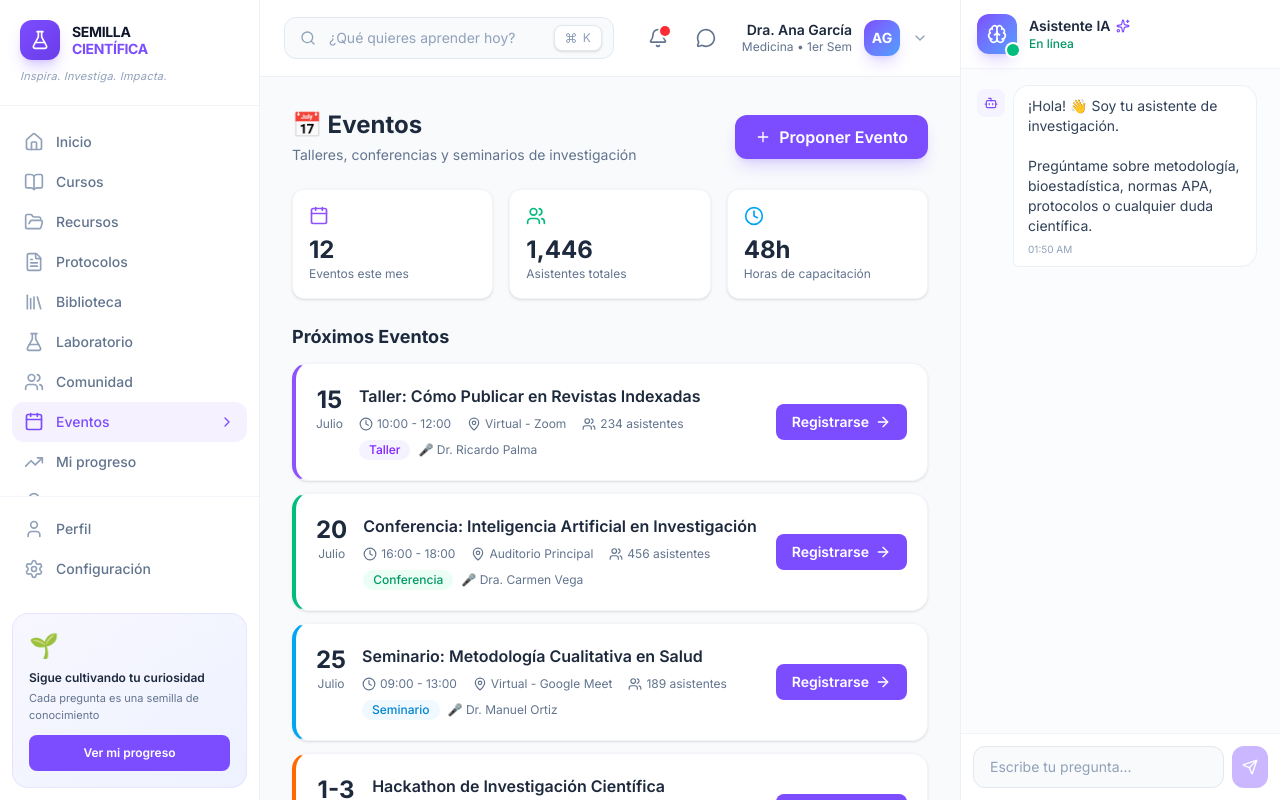
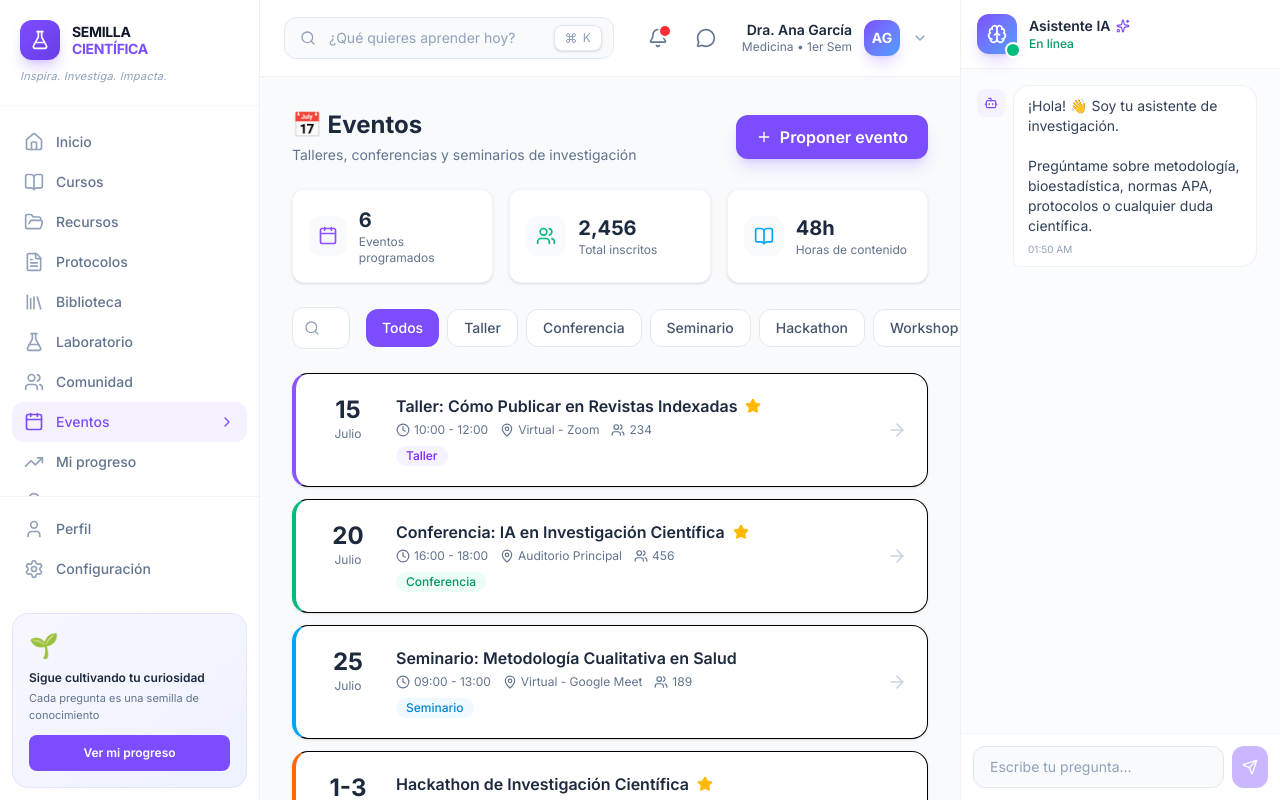
Before and after one commit to jsasha-art/semilla-cientifica, a Next.js app: page /eventos in a window 1280 px wide. Built offline with nearby package versions, Linux system fonts and the light colour scheme.

Commit message:
Eventos interactivos

```diff
--- a/app/(dashboard)/eventos/page.tsx
+++ b/app/(dashboard)/eventos/page.tsx
@@ -1,122 +1,175 @@
-import { Calendar, MapPin, Clock, Users, Plus, ArrowRight } from "lucide-react"
+"use client"
+
+import { useState } from "react"
+import { motion, AnimatePresence } from "framer-motion"
+import { Calendar, MapPin, Clock, Users, Plus, ArrowRight, Search, Filter, Tag, Star, BookOpen } from "lucide-react"
 
 const eventos = [
-  {
-    title: "Taller: Cómo Publicar en Revistas Indexadas",
-    date: "15 Julio, 2025",
-    time: "10:00 - 12:00",
-    location: "Virtual - Zoom",
-    attendees: 234,
-    type: "Taller",
-    color: "violet",
-    speaker: "Dr. Ricardo Palma"
-  },
-  {
-    title: "Conferencia: Inteligencia Artificial en Investigación",
-    date: "20 Julio, 2025",
-    time: "16:00 - 18:00",
-    location: "Auditorio Principal",
-    attendees: 456,
-    type: "Conferencia",
-    color: "emerald",
-    speaker: "Dra. Carmen Vega"
-  },
-  {
-    title: "Seminario: Metodología Cualitativa en Salud",
-    date: "25 Julio, 2025",
-    time: "09:00 - 13:00",
-    location: "Virtual - Google Meet",
-    attendees: 189,
-    type: "Seminario",
-    color: "sky",
-    speaker: "Dr. Manuel Ortiz"
-  },
-  {
-    title: "Hackathon de Investigación Científica",
-    date: "1-3 Agosto, 2025",
-    time: "Todo el día",
-    location: "Campus Universitario",
-    attendees: 567,
-    type: "Evento Especial",
-    color: "orange",
-    speaker: "Múltiples facilitadores"
-  },
+  { title: "Taller: Cómo Publicar en Revistas Indexadas", fecha: "15 Julio, 2025", hora: "10:00 - 12:00", lugar: "Virtual - Zoom", asistentes: 234, tipo: "Taller", color: "violet", ponente: "Dr. Ricardo Palma", desc: "Aprende estrategias para publicar en Scopus y Web of Science.", tags: ["Publicación", "Scopus", "Indexación"], destacado: true },
+  { title: "Conferencia: IA en Investigación Científica", fecha: "20 Julio, 2025", hora: "16:00 - 18:00", lugar: "Auditorio Principal", asistentes: 456, tipo: "Conferencia", color: "emerald", ponente: "Dra. Carmen Vega", desc: "Cómo la inteligencia artificial está transformando la investigación.", tags: ["IA", "Tecnología"], destacado: true },
+  { title: "Seminario: Metodología Cualitativa en Salud", fecha: "25 Julio, 2025", hora: "09:00 - 13:00", lugar: "Virtual - Google Meet", asistentes: 189, tipo: "Seminario", color: "sky", ponente: "Dr. Manuel Ortiz", desc: "Técnicas de entrevista y grupos focales para investigación.", tags: ["Cualitativa", "Entrevistas"], destacado: false },
+  { title: "Hackathon de Investigación Científica", fecha: "1-3 Agosto, 2025", hora: "Todo el día", lugar: "Campus Universitario", asistentes: 567, tipo: "Hackathon", color: "orange", ponente: "Múltiples facilitadores", desc: "48 horas para desarrollar un proyecto de investigación desde cero.", tags: ["Hackathon", "Competencia"], destacado: true },
+  { title: "Workshop: SPSS para Principiantes", fecha: "10 Agosto, 2025", hora: "14:00 - 17:00", lugar: "Laboratorio de Cómputo", asistentes: 120, tipo: "Workshop", color: "rose", ponente: "Dra. Laura Sánchez", desc: "Taller práctico de SPSS desde cero.", tags: ["SPSS", "Estadística"], destacado: false },
+  { title: "Congreso: Investigación en Pregrado", fecha: "5-7 Septiembre, 2025", hora: "08:00 - 18:00", lugar: "Centro de Convenciones", asistentes: 890, tipo: "Congreso", color: "indigo", ponente: "Varios ponentes", desc: "El congreso más grande de investigación universitaria.", tags: ["Congreso", "Pregrado"], destacado: true },
 ]
 
-const colorMap: Record<string, { border: string; bg: string; text: string }> = {
-  violet: { border: "border-l-violet-500", bg: "bg-violet-50", text: "text-violet-600" },
-  emerald: { border: "border-l-emerald-500", bg: "bg-emerald-50", text: "text-emerald-600" },
-  sky: { border: "border-l-sky-500", bg: "bg-sky-50", text: "text-sky-600" },
-  orange: { border: "border-l-orange-500", bg: "bg-orange-50", text: "text-orange-600" },
+const colorMap: Record<string, { border: string; bg: string; text: string; light: string }> = {
+  violet: { border: "border-l-violet-500", bg: "bg-violet-50", text: "text-violet-600", light: "bg-violet-50" },
+  emerald: { border: "border-l-emerald-500", bg: "bg-emerald-50", text: "text-emerald-600", light: "bg-emerald-50" },
+  sky: { border: "border-l-sky-500", bg: "bg-sky-50", text: "text-sky-600", light: "bg-sky-50" },
+  orange: { border: "border-l-orange-500", bg: "bg-orange-50", text: "text-orange-600", light: "bg-orange-50" },
+  rose: { border: "border-l-rose-500", bg: "bg-rose-50", text: "text-rose-600", light: "bg-rose-50" },
+  indigo: { border: "border-l-indigo-500", bg: "bg-indigo-50", text: "text-indigo-600", light: "bg-indigo-50" },
 }
 
 export default function EventosPage() {
+  const [selectedEvento, setSelectedEvento] = useState<any>(null)
+  const [inscrito, setInscrito] = useState<string[]>([])
+  const [searchTerm, setSearchTerm] = useState("")
+  const [filtroTipo, setFiltroTipo] = useState("Todos")
+
+  const inscribir = (titulo: string) => {
+    if (!inscrito.includes(titulo)) {
+      setInscrito([...inscrito, titulo])
+    }
+  }
+
+  const tipos = ["Todos", "Taller", "Conferencia", "Seminario", "Hackathon", "Workshop", "Congreso"]
+  const filtrados = eventos.filter(e => {
+    const matchSearch = e.title.toLowerCase().includes(searchTerm.toLowerCase())
+    const matchTipo = filtroTipo === "Todos" || e.tipo === filtroTipo
+    return matchSearch && matchTipo
+  })
+
+  if (selectedEvento) {
+    return (
+      <div className="p-8 space-y-6">
+        <button onClick={() => setSelectedEvento(null)} className="flex items-center gap-2 text-sm text-slate-500 hover:text-slate-800">
+          ← Volver a eventos
+        </button>
+        <div className={`bg-white dark:bg-slate-800 rounded-2xl p-8 border shadow-sm ${colorMap[selectedEvento.color].border} border-l-4`}>
+          <div className="flex items-center justify-between mb-4">
+            <span className={`text-xs font-semibold px-3 py-1.5 rounded-full ${colorMap[selectedEvento.color].bg} ${colorMap[selectedEvento.color].text}`}>
+              {selectedEvento.tipo}
+            </span>
+            {selectedEvento.destacado && (
+              <span className="flex items-center gap-1 text-xs text-amber-500"><Star className="w-4 h-4 fill-amber-400" /> Destacado</span>
+            )}
+          </div>
+          <h1 className="text-2xl font-bold text-slate-800 dark:text-white mb-4">{selectedEvento.title}</h1>
+          <p className="text-slate-600 dark:text-slate-300 mb-6">{selectedEvento.desc}</p>
+          <div className="grid grid-cols-2 gap-4 mb-6">
+            <InfoItem icon={Calendar} label="Fecha" value={selectedEvento.fecha} />
+            <InfoItem icon={Clock} label="Hora" value={selectedEvento.hora} />
+            <InfoItem icon={MapPin} label="Lugar" value={selectedEvento.lugar} />
+            <InfoItem icon={Users} label="Asistentes" value={`${selectedEvento.asistentes} inscritos`} />
+          </div>
+          <div className="flex gap-2 mb-4">
+            {selectedEvento.tags.map((tag: string) => (
+              <span key={tag} className="text-xs bg-slate-100 dark:bg-slate-700 px-2.5 py-1 rounded-full">{tag}</span>
+            ))}
+          </div>
+          <button onClick={() => inscribir(selectedEvento.title)}
+            className={`w-full py-3.5 rounded-xl font-bold text-lg transition-all ${
+              inscrito.includes(selectedEvento.title)
+                ? "bg-emerald-500 text-white"
+                : "bg-[#7C4DFF] text-white hover:bg-[#6A3DE8] shadow-lg shadow-[#7C4DFF]/20"
+            }`}>
+            {inscrito.includes(selectedEvento.title) ? "✅ Ya estás inscrito" : "Inscribirse ahora"}
+          </button>
+        </div>
+      </div>
+    )
+  }
+
   return (
     <div className="p-8 space-y-6">
       <div className="flex items-center justify-between">
         <div>
-          <h1 className="text-2xl font-bold text-slate-800 font-display">📅 Eventos</h1>
-          <p className="text-sm text-slate-500 mt-1">Talleres, conferencias y seminarios de investigación</p>
+          <h1 className="text-2xl font-bold text-slate-800 dark:text-white font-display">📅 Eventos</h1>
+          <p className="text-sm text-slate-500 dark:text-slate-400 mt-1">Talleres, conferencias y seminarios de investigación</p>
         </div>
         <button className="flex items-center gap-2 bg-[#7C4DFF] text-white font-semibold px-5 py-2.5 rounded-xl hover:bg-[#6A3DE8] transition-colors shadow-lg shadow-[#7C4DFF]/20">
-          <Plus className="w-4 h-4" /> Proponer Evento
+          <Plus className="w-4 h-4" /> Proponer evento
         </button>
       </div>
 
       {/* Stats */}
       <div className="grid grid-cols-3 gap-4">
-        <div className="bg-white rounded-xl p-4 border border-slate-100 shadow-sm">
-          <Calendar className="w-5 h-5 text-violet-500 mb-2" />
-          <p className="text-2xl font-bold text-slate-800">12</p>
-          <p className="text-xs text-slate-500">Eventos este mes</p>
+        <StatBox icon={Calendar} value={eventos.length} label="Eventos programados" color="violet" />
+        <StatBox icon={Users} value="2,456" label="Total inscritos" color="emerald" />
+        <StatBox icon={BookOpen} value="48h" label="Horas de contenido" color="sky" />
       </div>
-        <div className="bg-white rounded-xl p-4 border border-slate-100 shadow-sm">
-          <Users className="w-5 h-5 text-emerald-500 mb-2" />
-          <p className="text-2xl font-bold text-slate-800">1,446</p>
-          <p className="text-xs text-slate-500">Asistentes totales</p>
+
+      {/* Filtros */}
+      <div className="flex items-center gap-4">
+        <div className="relative flex-1 max-w-md">
+          <Search className="absolute left-3 top-1/2 -translate-y-1/2 w-4 h-4 text-slate-400" />
+          <input type="text" value={searchTerm} onChange={e => setSearchTerm(e.target.value)}
+            placeholder="Buscar eventos..." className="w-full pl-10 pr-4 py-2.5 bg-white dark:bg-slate-800 border border-slate-200 dark:border-slate-600 rounded-xl text-sm" />
         </div>
-        <div className="bg-white rounded-xl p-4 border border-slate-100 shadow-sm">
-          <Clock className="w-5 h-5 text-sky-500 mb-2" />
-          <p className="text-2xl font-bold text-slate-800">48h</p>
-          <p className="text-xs text-slate-500">Horas de capacitación</p>
+        <div className="flex gap-2">
+          {tipos.map(t => (
+            <button key={t} onClick={() => setFiltroTipo(t)}
+              className={`px-4 py-2 rounded-xl text-sm font-medium transition-all ${
+                filtroTipo === t ? "bg-[#7C4DFF] text-white" : "bg-white dark:bg-slate-800 text-slate-600 dark:text-slate-300 border border-slate-200 dark:border-slate-600"
+              }`}>{t}</button>
+          ))}
         </div>
       </div>
 
-      {/* Próximos eventos */}
-      <div>
-        <h2 className="text-lg font-bold text-slate-800 mb-3">Próximos Eventos</h2>
+      {/* Lista */}
       <div className="space-y-3">
-          {eventos.map((evento) => (
-            <div key={evento.title} className={`bg-white rounded-2xl p-5 border border-slate-100 shadow-sm border-l-4 ${colorMap[evento.color].border} hover:shadow-md transition-all cursor-pointer`}>
+        {filtrados.map((evento) => (
+          <motion.div key={evento.title} initial={{ opacity: 0, y: 10 }} animate={{ opacity: 1, y: 0 }}
+            onClick={() => setSelectedEvento(evento)}
+            className={`bg-white dark:bg-slate-800 rounded-2xl p-5 border shadow-sm border-l-4 ${colorMap[evento.color].border} hover:shadow-md transition-all cursor-pointer`}>
             <div className="flex items-center justify-between">
               <div className="flex gap-4">
-                  <div className="text-center flex-shrink-0">
-                    <p className="text-2xl font-bold text-slate-800">{evento.date.split(" ")[0]}</p>
-                    <p className="text-xs text-slate-500">{evento.date.split(" ")[1]?.replace(",", "")}</p>
+                <div className="text-center flex-shrink-0 w-16">
+                  <p className="text-2xl font-bold text-slate-800 dark:text-white">{evento.fecha.split(" ")[0]}</p>
+                  <p className="text-xs text-slate-500">{evento.fecha.split(" ")[1]?.replace(",", "")}</p>
                 </div>
                 <div>
-                    <h3 className="font-semibold text-slate-800 mb-2">{evento.title}</h3>
-                    <div className="flex items-center gap-4 text-xs text-slate-500">
-                      <span className="flex items-center gap-1"><Clock className="w-3.5 h-3.5" /> {evento.time}</span>
-                      <span className="flex items-center gap-1"><MapPin className="w-3.5 h-3.5" /> {evento.location}</span>
-                      <span className="flex items-center gap-1"><Users className="w-3.5 h-3.5" /> {evento.attendees} asistentes</span>
+                  <div className="flex items-center gap-2 mb-1">
+                    <h3 className="font-semibold text-slate-800 dark:text-white">{evento.title}</h3>
+                    {evento.destacado && <Star className="w-4 h-4 text-amber-400 fill-amber-400" />}
+                  </div>
+                  <div className="flex items-center gap-3 text-xs text-slate-500 dark:text-slate-400">
+                    <span className="flex items-center gap-1"><Clock className="w-3.5 h-3.5" /> {evento.hora}</span>
+                    <span className="flex items-center gap-1"><MapPin className="w-3.5 h-3.5" /> {evento.lugar}</span>
+                    <span className="flex items-center gap-1"><Users className="w-3.5 h-3.5" /> {evento.asistentes}</span>
                   </div>
                   <div className="flex items-center gap-2 mt-2">
-                      <span className={`text-xs font-medium ${colorMap[evento.color].text} ${colorMap[evento.color].bg} px-2.5 py-0.5 rounded-full`}>
-                        {evento.type}
-                      </span>
-                      <span className="text-xs text-slate-500">🎤 {evento.speaker}</span>
+                    <span className={`text-xs font-medium px-2.5 py-0.5 rounded-full ${colorMap[evento.color].bg} ${colorMap[evento.color].text}`}>{evento.tipo}</span>
+                    {inscrito.includes(evento.title) && <span className="text-xs text-emerald-600 font-medium">✅ Inscrito</span>}
                   </div>
                 </div>
               </div>
-                <button className="flex items-center gap-1.5 bg-[#7C4DFF] text-white text-sm font-semibold px-4 py-2 rounded-lg hover:bg-[#6A3DE8] transition-colors">
-                  Registrarse <ArrowRight className="w-4 h-4" />
-                </button>
+              <ArrowRight className="w-5 h-5 text-slate-300" />
             </div>
-            </div>
+          </motion.div>
         ))}
-        </div>
       </div>
     </div>
   )
 }
+
+function StatBox({ icon: Icon, value, label, color }: any) {
+  const colors: Record<string, string> = { violet: "text-violet-500", emerald: "text-emerald-500", sky: "text-sky-500" }
+  return (
+    <div className="bg-white dark:bg-slate-800 rounded-xl p-4 border border-slate-100 dark:border-slate-700 shadow-sm flex items-center gap-3">
+      <div className="w-10 h-10 bg-slate-50 dark:bg-slate-700 rounded-xl flex items-center justify-center"><Icon className={`w-5 h-5 ${colors[color]}`} /></div>
+      <div><p className="text-xl font-bold text-slate-800 dark:text-white">{value}</p><p className="text-xs text-slate-500 dark:text-slate-400">{label}</p></div>
+    </div>
+  )
+}
+
+function InfoItem({ icon: Icon, label, value }: any) {
+  return (
+    <div className="flex items-center gap-3 p-3 bg-slate-50 dark:bg-slate-700 rounded-xl">
+      <Icon className="w-5 h-5 text-[#7C4DFF]" />
+      <div><p className="text-xs text-slate-500 dark:text-slate-400">{label}</p><p className="font-semibold text-slate-800 dark:text-white">{value}</p></div>
+    </div>
+  )
+}
```
Lines whose indentation alone changed are shown as unchanged.
